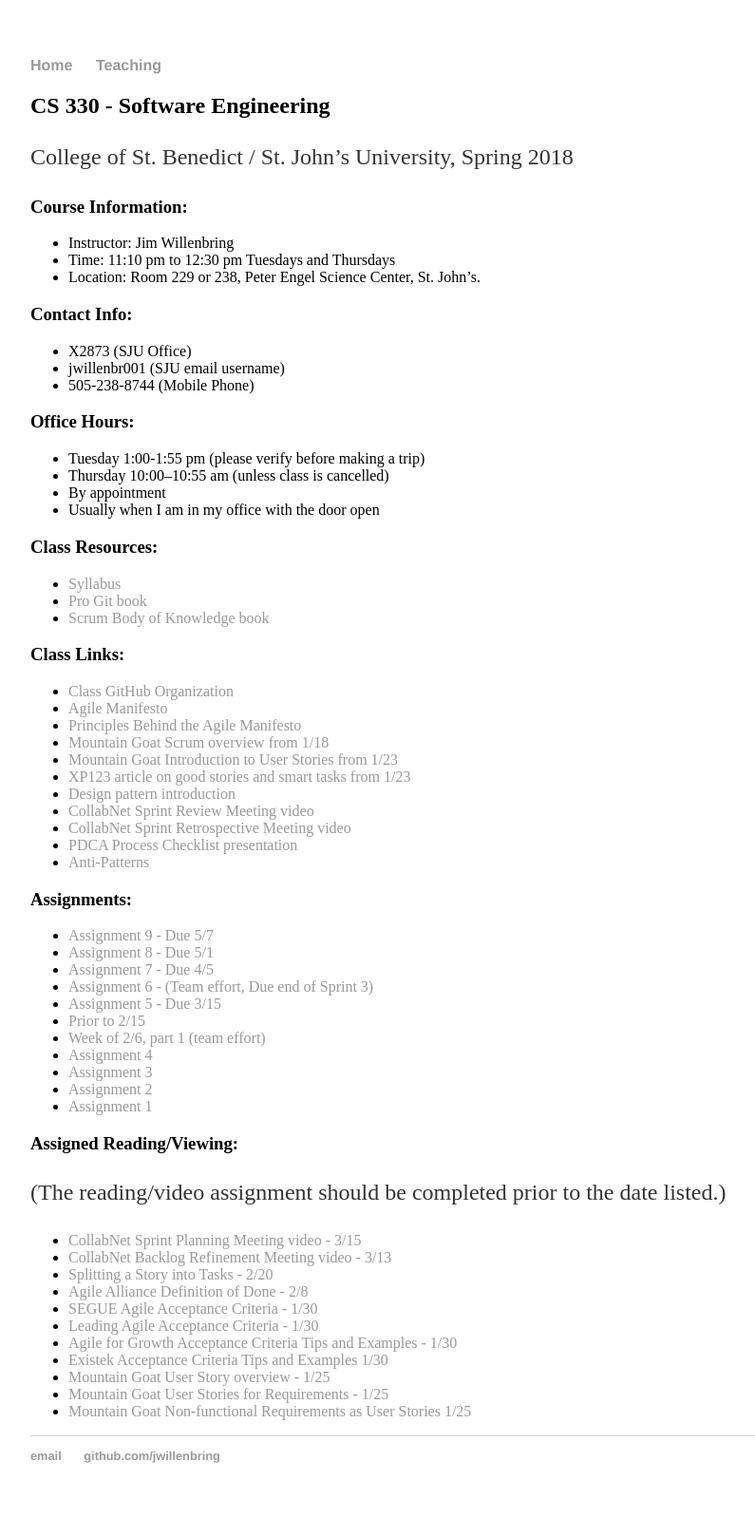
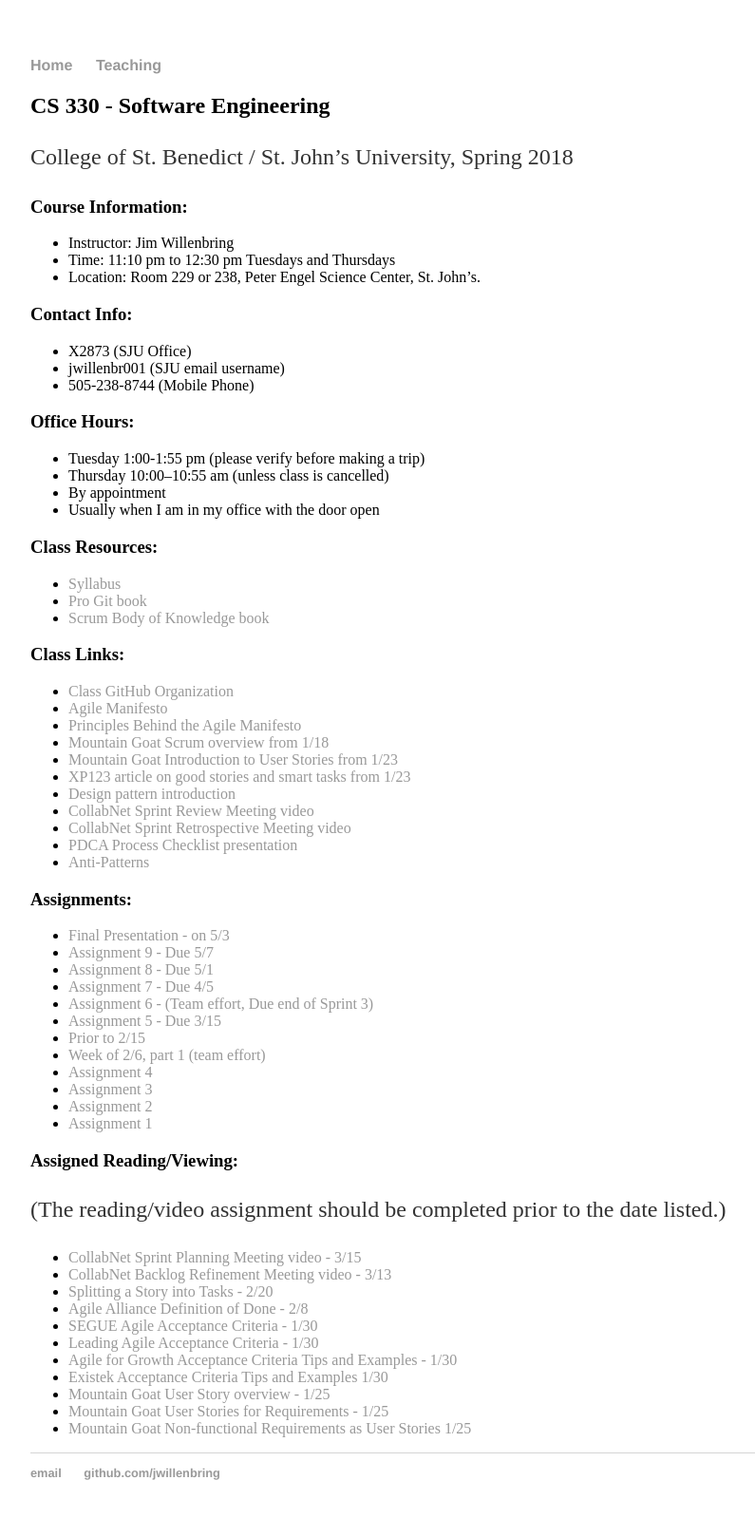
Before and after one commit to jwillenbring/jwillenbring.github.io, a Jekyll site: the page built from teaching/2018-Spring-CS330/index.md, in a window 1280 px wide. Shown: the whole page at 95% size, without its empty margins (160-955 px from the left). Built offline with Jekyll 4.4.1, drawn with Linux system fonts in a browser that asks for light colours; our own code applies the rules of GitHub Pages for plain Markdown files.

Commit message:
Update index.md
Added guidelines for final presentation

```diff
--- a/teaching/2018-Spring-CS330/index.md
+++ b/teaching/2018-Spring-CS330/index.md
@@ -42,6 +42,7 @@
 
 ### Assignments:
 
+  * [Final Presentation - on 5/3](https://docs.google.com/document/d/1j4xuLKDnGQbRJQoeYHsuNeN1qwu8wkzimHFN2kbuT2k/edit?usp=sharing)
   * [Assignment 9 - Due 5/7](https://docs.google.com/document/d/1q2FYjLXzxHgV9Bq8NwifvI56RbAO2IE3G27v5exdnok/edit?usp=sharing)
   * [Assignment 8 - Due 5/1](https://docs.google.com/document/d/1qHdd0PPpDpN5nLxG5FzZP8Dv4lDcvks4wpOseyQ6u-Q/edit?usp=sharing)
   * [Assignment 7 - Due 4/5](https://docs.google.com/document/d/1JKsRgKEA5P42Ib-syufIuizq7U1vVNP5C6XizI3FluM/edit?usp=sharing)
```
